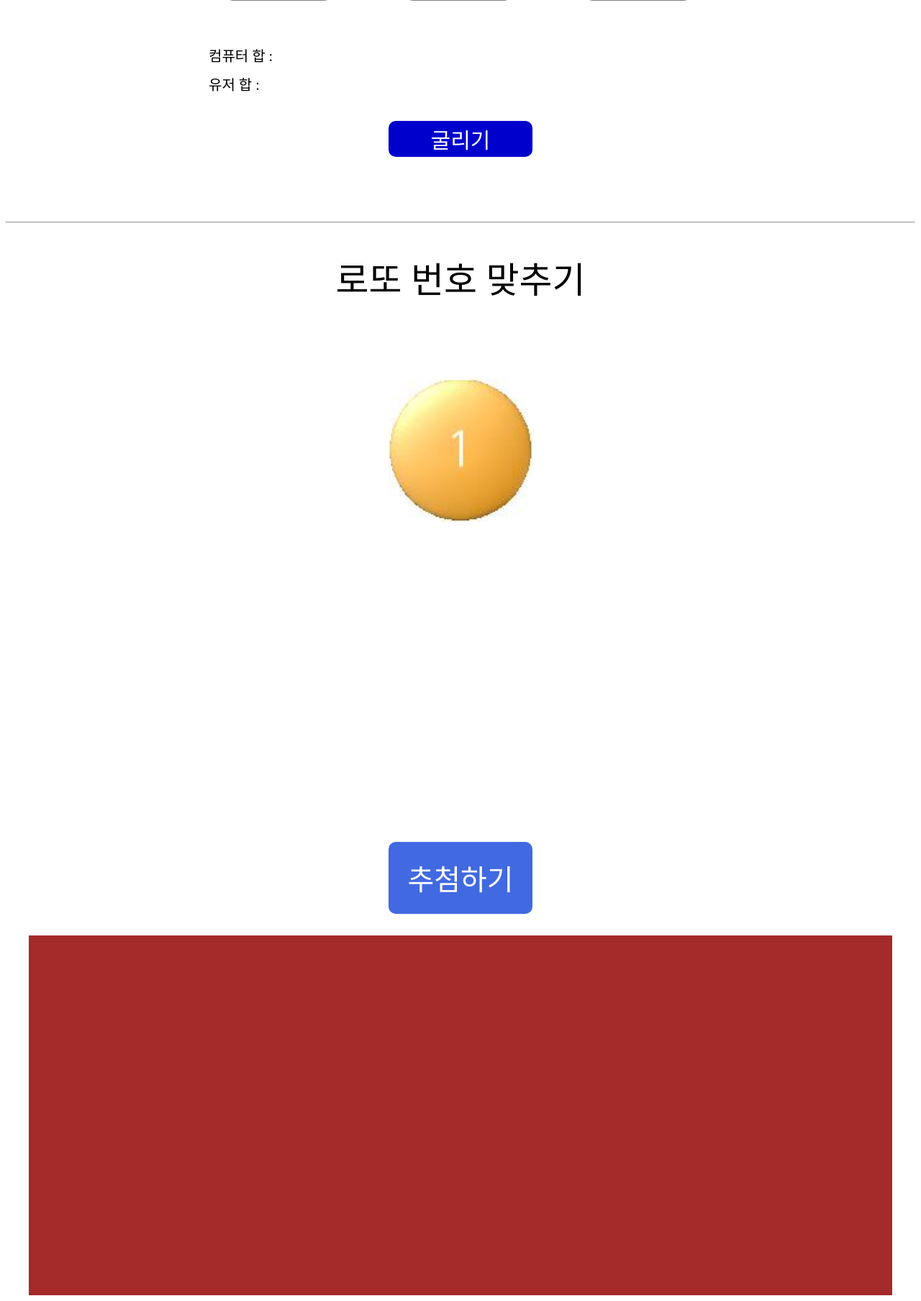
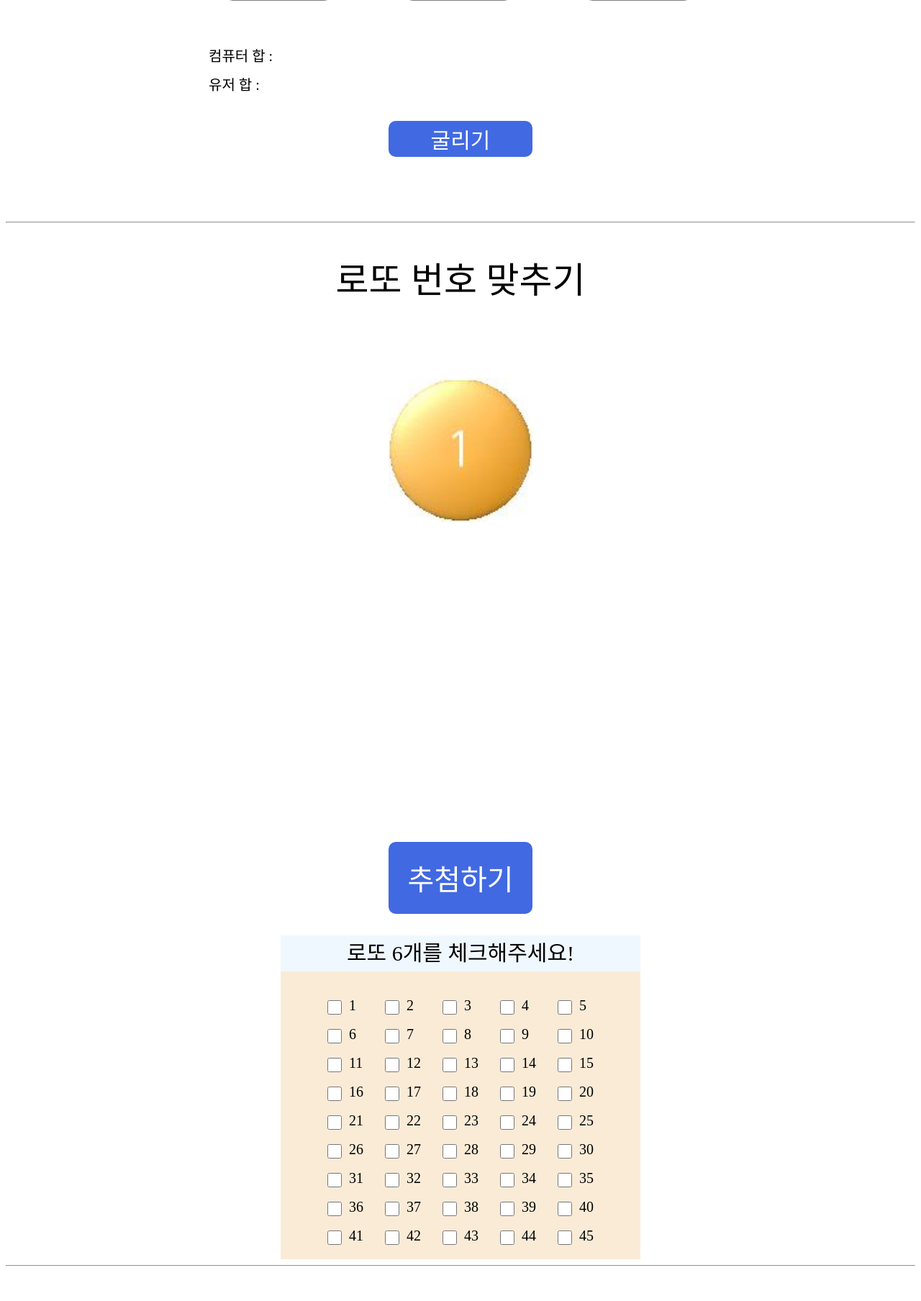
Before and after one commit to Tanmak2/DW_501, a PHP site: page /game.html in a window 1280 px wide. Shown: the part 1464-3272 px from the top of the page at 72% size. After the commit the page ends 3224 px from the top, so only its background shows below. Run offline with PHP 8.4, Linux system fonts and the light colour scheme.

Commit message:
0919 오전과제(로또 미완성)

```diff
--- a/html/오전수업/0916과제/game.css
+++ b/html/오전수업/0916과제/game.css
@@ -167,7 +167,7 @@
     border-radius: 10px;
     border: 0;
     color: white;
-    background-color: mediumblue;
+    background-color: royalblue;
     cursor: pointer;
 }
 .lotto_wrap{
@@ -221,8 +221,42 @@
     cursor: pointer;
 }
 .lotto_check_wrap{
-    width: 1200px;
-    height: 500px;
+    width: 500px;
+    height: 450px;
     margin: 0 auto;
-    background-color: brown;
+    background-color: antiquewhite;
 }
+.chk_title{
+    width: 500px;
+    height: 50px;
+    line-height: 50px;
+    font-size: 30px;
+    text-align: center;
+    margin-bottom: 40px;
+    background-color: aliceblue;
+}
+.lotto_num_box{
+    width: 400px;
+    height: auto;
+    margin: 0 auto;
+    display: flex;
+    justify-content: space-around;
+    margin-bottom: 20px;
+}
+.chk_box{
+    width: 50px;
+    height: 20px;
+    display: flex;
+    justify-content: space-between;
+}
+.chk_box input{
+    width: 20px;
+    height: 20px;
+    margin: 0;
+}
+.chk_num{
+    width: 20px;
+    height: 20px;
+    line-height: 15px;
+    font-size: 20px;
+}
--- a/html/오전수업/0916과제/game.html
+++ b/html/오전수업/0916과제/game.html
@@ -6,9 +6,6 @@
     <meta name="viewport" content="width=device-width, initial-scale=1.0">
     <title>Document</title>
     <link rel="stylesheet" type="text/css" href="game.css">
-<script>
-
-</script>
 </head>
 <body onload="textChange()">
     <div id="main_wrap">
@@ -21,13 +18,13 @@
             </div>
             <div class="user_wrap">
                 <div class="rock">
-                    <button id="rock_bt" name="0" onclick="clicks(this)">✊</button>
+                    <button id="rock_bt" onclick="clicks(this)">✊</button>
                 </div>
                 <div class="scissors">
-                    <button id="scissors_bt" name="1" onclick="clicks(this)">✌</button>
+                    <button id="scissors_bt" onclick="clicks(this)">✌</button>
                 </div>
                 <div class="paper">
-                    <button id="paper_bt" name="2" onclick="clicks(this)">🖐</button>
+                    <button id="paper_bt" onclick="clicks(this)">🖐</button>
                 </div>
             </div>
         </div>
@@ -75,14 +72,235 @@
                 <button onclick="lotto_start()">추첨하기</button>
             </div>
             <div class="lotto_check_wrap">
+                <div class="chk_title">로또 6개를 체크해주세요!</div>
                 <div class="lotto_num_box">
-
+                    <div class="chk_box">
+                        <div class="chk"><input type="checkbox" onclick="lotto_num_chk(this)" id="user_num1"></div>
+                        <div class="chk_num">1</div>
+                    </div>
+                    <div class="chk_box">
+                        <div class="chk"><input type="checkbox" onclick="lotto_num_chk(this)" id="user_num2"></div>
+                        <div class="chk_num">2</div>
+                    </div>
+                    <div class="chk_box">
+                        <div class="chk"><input type="checkbox" onclick="lotto_num_chk(this)" id="user_num3"></div>
+                        <div class="chk_num">3</div>
+                    </div>
+                    <div class="chk_box">
+                        <div class="chk"><input type="checkbox" onclick="lotto_num_chk(this)" id="user_num4"></div>
+                        <div class="chk_num">4</div>
+                    </div>
+                    <div class="chk_box">
+                        <div class="chk"><input type="checkbox" onclick="lotto_num_chk(this)" id="user_num5"></div>
+                        <div class="chk_num">5</div>
+                    </div>
+                </div>
+                <div class="lotto_num_box">
+                    <div class="chk_box">
+                        <div class="chk"><input type="checkbox" onclick="lotto_num_chk(this)" id="user_num6"></div>
+                        <div class="chk_num">6</div>
+                    </div>
+                    <div class="chk_box">
+                        <div class="chk"><input type="checkbox" onclick="lotto_num_chk(this)" id="user_num7"></div>
+                        <div class="chk_num">7</div>
+                    </div>
+                    <div class="chk_box">
+                        <div class="chk"><input type="checkbox" onclick="lotto_num_chk(this)" id="user_num8"></div>
+                        <div class="chk_num">8</div>
+                    </div>
+                    <div class="chk_box">
+                        <div class="chk"><input type="checkbox" onclick="lotto_num_chk(this)" id="user_num9"></div>
+                        <div class="chk_num">9</div>
+                    </div>
+                    <div class="chk_box">
+                        <div class="chk"><input type="checkbox" onclick="lotto_num_chk(this)" id="user_num10"></div>
+                        <div class="chk_num">10</div>
+                    </div>
+                </div>
+                <div class="lotto_num_box">
+                    <div class="chk_box">
+                        <div class="chk"><input type="checkbox" onclick="lotto_num_chk(this)" id="user_num11"></div>
+                        <div class="chk_num">11</div>
+                    </div>
+                    <div class="chk_box">
+                        <div class="chk"><input type="checkbox" onclick="lotto_num_chk(this)" id="user_num12"></div>
+                        <div class="chk_num">12</div>
+                    </div>
+                    <div class="chk_box">
+                        <div class="chk"><input type="checkbox" onclick="lotto_num_chk(this)" id="user_num13"></div>
+                        <div class="chk_num">13</div>
+                    </div>
+                    <div class="chk_box">
+                        <div class="chk"><input type="checkbox" onclick="lotto_num_chk(this)" id="user_num14"></div>
+                        <div class="chk_num">14</div>
+                    </div>
+                    <div class="chk_box">
+                        <div class="chk"><input type="checkbox" onclick="lotto_num_chk(this)" id="user_num15"></div>
+                        <div class="chk_num">15</div>
+                    </div>
+                </div>
+                <div class="lotto_num_box">
+                    <div class="chk_box">
+                        <div class="chk"><input type="checkbox" onclick="lotto_num_chk(this)" id="user_num16"></div>
+                        <div class="chk_num">16</div>
+                    </div>
+                    <div class="chk_box">
+                        <div class="chk"><input type="checkbox" onclick="lotto_num_chk(this)" id="user_num17"></div>
+                        <div class="chk_num">17</div>
+                    </div>
+                    <div class="chk_box">
+                        <div class="chk"><input type="checkbox" onclick="lotto_num_chk(this)" id="user_num18"></div>
+                        <div class="chk_num">18</div>
+                    </div>
+                    <div class="chk_box">
+                        <div class="chk"><input type="checkbox" onclick="lotto_num_chk(this)" id="user_num19"></div>
+                        <div class="chk_num">19</div>
+                    </div>
+                    <div class="chk_box">
+                        <div class="chk"><input type="checkbox" onclick="lotto_num_chk(this)" id="user_num20"></div>
+                        <div class="chk_num">20</div>
+                    </div>
+                </div>
+                <div class="lotto_num_box">
+                    <div class="chk_box">
+                        <div class="chk"><input type="checkbox" onclick="lotto_num_chk(this)" id="user_num21"></div>
+                        <div class="chk_num">21</div>
+                    </div>
+                    <div class="chk_box">
+                        <div class="chk"><input type="checkbox" onclick="lotto_num_chk(this)" id="user_num22"></div>
+                        <div class="chk_num">22</div>
+                    </div>
+                    <div class="chk_box">
+                        <div class="chk"><input type="checkbox" onclick="lotto_num_chk(this)" id="user_num23"></div>
+                        <div class="chk_num">23</div>
+                    </div>
+                    <div class="chk_box">
+                        <div class="chk"><input type="checkbox" onclick="lotto_num_chk(this)" id="user_num24"></div>
+                        <div class="chk_num">24</div>
+                    </div>
+                    <div class="chk_box">
+                        <div class="chk"><input type="checkbox" onclick="lotto_num_chk(this)" id="user_num25"></div>
+                        <div class="chk_num">25</div>
+                    </div>
+                </div>
+                <div class="lotto_num_box">
+                    <div class="chk_box">
+                        <div class="chk"><input type="checkbox" onclick="lotto_num_chk(this)" id="user_num26"></div>
+                        <div class="chk_num">26</div>
+                    </div>
+                    <div class="chk_box">
+                        <div class="chk"><input type="checkbox" onclick="lotto_num_chk(this)" id="user_num27"></div>
+                        <div class="chk_num">27</div>
+                    </div>
+                    <div class="chk_box">
+                        <div class="chk"><input type="checkbox" onclick="lotto_num_chk(this)" id="user_num28"></div>
+                        <div class="chk_num">28</div>
+                    </div>
+                    <div class="chk_box">
+                        <div class="chk"><input type="checkbox" onclick="lotto_num_chk(this)" id="user_num29"></div>
+                        <div class="chk_num">29</div>
+                    </div>
+                    <div class="chk_box">
+                        <div class="chk"><input type="checkbox" onclick="lotto_num_chk(this)" id="user_num30"></div>
+                        <div class="chk_num">30</div>
+                    </div>
+                </div>
+                <div class="lotto_num_box">
+                    <div class="chk_box">
+                        <div class="chk"><input type="checkbox" onclick="lotto_num_chk(this)" id="user_num31"></div>
+                        <div class="chk_num">31</div>
+                    </div>
+                    <div class="chk_box">
+                        <div class="chk"><input type="checkbox" onclick="lotto_num_chk(this)" id="user_num32"></div>
+                        <div class="chk_num">32</div>
+                    </div>
+                    <div class="chk_box">
+                        <div class="chk"><input type="checkbox" onclick="lotto_num_chk(this)" id="user_num33"></div>
+                        <div class="chk_num">33</div>
+                    </div>
+                    <div class="chk_box">
+                        <div class="chk"><input type="checkbox" onclick="lotto_num_chk(this)" id="user_num34"></div>
+                        <div class="chk_num">34</div>
+                    </div>
+                    <div class="chk_box">
+                        <div class="chk"><input type="checkbox" onclick="lotto_num_chk(this)" id="user_num35"></div>
+                        <div class="chk_num">35</div>
+                    </div>
+                </div>
+                <div class="lotto_num_box">
+                    <div class="chk_box">
+                        <div class="chk"><input type="checkbox" onclick="lotto_num_chk(this)" id="user_num36"></div>
+                        <div class="chk_num">36</div>
+                    </div>
+                    <div class="chk_box">
+                        <div class="chk"><input type="checkbox" onclick="lotto_num_chk(this)" id="user_num37"></div>
+                        <div class="chk_num">37</div>
+                    </div>
+                    <div class="chk_box">
+                        <div class="chk"><input type="checkbox" onclick="lotto_num_chk(this)" id="user_num38"></div>
+                        <div class="chk_num">38</div>
+                    </div>
+                    <div class="chk_box">
+                        <div class="chk"><input type="checkbox" onclick="lotto_num_chk(this)" id="user_num39"></div>
+                        <div class="chk_num">39</div>
+                    </div>
+                    <div class="chk_box">
+                        <div class="chk"><input type="checkbox" onclick="lotto_num_chk(this)" id="user_num40"></div>
+                        <div class="chk_num">40</div>
+                    </div>
+                </div>
+                <div class="lotto_num_box">
+                    <div class="chk_box">
+                        <div class="chk"><input type="checkbox" onclick="lotto_num_chk(this)" id="user_num41"></div>
+                        <div class="chk_num">41</div>
+                    </div>
+                    <div class="chk_box">
+                        <div class="chk"><input type="checkbox" onclick="lotto_num_chk(this)" id="user_num42"></div>
+                        <div class="chk_num">42</div>
+                    </div>
+                    <div class="chk_box">
+                        <div class="chk"><input type="checkbox" onclick="lotto_num_chk(this)" id="user_num43"></div>
+                        <div class="chk_num">43</div>
+                    </div>
+                    <div class="chk_box">
+                        <div class="chk"><input type="checkbox" onclick="lotto_num_chk(this)" id="user_num44"></div>
+                        <div class="chk_num">44</div>
+                    </div>
+                    <div class="chk_box">
+                        <div class="chk"><input type="checkbox" onclick="lotto_num_chk(this)" id="user_num45"></div>
+                        <div class="chk_num">45</div>
+                    </div>
                 </div>
             </div>
         </div>
+        <hr>
     </div>
+    <!-- <button onclick="test()">실행하기</button> -->
 </body>
 <script>
+    // function test(){
+    //     var main_wrap = document.getElementById("main_wrap");
+    //     main_wrap.innerHTML = "<div class="+"rsp_wrap"+">"
+    //                             +"<div class="+"game_title"+">가위 바위 보!</div>"
+    //                             +"<div class="+"com_wrap"+">"
+    //                             +"<div id="+"result1"+"></div>"
+    //                             +"<div class="+"rsp_img"+" id="+"rspChange"+">✊</div>"
+    //                             +"<div id="+"result2"+"></div>";
+    //     main_wrap.innerHTML +=  "<div class="+"user_wrap"+">"
+    //                             +"<div class="+"rock"+">"
+    //                             +"<button id="+"rock_bt"+" onclick="+"clicks(this)"+">✊</button>"
+    //                             +"</div>"
+    //                             +"<div class="+"scissors"+">"
+    //                             +"<button id="+"scissors_bt"+" onclick="+"clicks(this)"+">✌</button>"
+    //                             +"</div>"
+    //                             +"<div class="+"paper"+">"
+    //                             +"<button id="+"paper_bt"+" onclick="+"clicks(this)"+">🖐</button>"
+    //                             +"</div>"
+    //                             +"</div>"
+    //                             +"</div>"
+    //                             +"<hr>"
+    //                             +"</div>";
+    // }
     var rsp_count = 0;
     var dice_count = 1;
     var count = 0;
@@ -100,8 +318,8 @@
     var dice_result = document.getElementById("dice_result");
     var com_dices = new Array(3);
     var user_dices = new Array(3);
-    var lotto_nums = new Array(6);
-    var user_lotto = new Array(6);
+    var lotto_nums;
+    var user_lotto = new Array();
     var rsp_animate;
     var dice_animate;
     var lotto_animate;
@@ -302,10 +520,10 @@
     var isStart = true;
     function lotto_start(){
         if(isStart == true){
-            for(var i = 0; i<lotto_nums.length; i++){
-                var lotto_result_num = document.getElementById("lotto_num"+(i+1));
+            lotto_nums = new Array(1);
+            for(var i = 1; i <= 6; i++){
+                var lotto_result_num = document.getElementById("lotto_num"+i);
                 lotto_result_num.src = "";
-                lotto_nums[i] = 0;
                 isStart = false;
             }
         }
@@ -319,18 +537,23 @@
         }
         if(lotto_ran_count == 20){
             for(var i = 0; i < lotto_nums.length; i++){
-                if(lotto_nums[i] == lotto_ran){
+                if(parseInt(lotto_nums[i]) == parseInt(lotto_ran)){
                     isNum = true;
                     lotto_ran_count = 0;
                     break;
                 }
             }
             if(isNum == false){
-                lotto_nums[lotto_count] = lotto_ran;
-                var lotto_result_num = document.getElementById("lotto_num"+(lotto_count+1));
-                lotto_result_num.src = lotto_ran+".jpg";
+                lotto_nums[lotto_count] = parseInt(lotto_ran);
+                lotto_nums.sort(function (a, b){return a - b});
+                for(var i = 0; i < lotto_nums.length; i++){
+                    var lotto_result_num = document.getElementById("lotto_num"+(i+1));
+                    lotto_result_num.src = lotto_nums[i]+".jpg";
+                }
                 lotto_count++;
                 lotto_ran_count = 0;
+                clearTimeout(lotto_animate);
+                lotto_animate = setTimeout(lotto_start,1000);
             }
         }
         if(lotto_count == 6){
@@ -339,5 +562,25 @@
             isStart = true;
         }
     }
+    var chk_count = 0;
+    function lotto_num_chk(chk_number){
+        var user_chk = chk_number.id;
+        if(chk_number.checked == true)
+        {
+            if(chk_count == 6){
+            alert("최대 6개까지 선택가능합니다.");
+            chk_number.checked = false;
+            return;
+            }
+            user_lotto[chk_count] = user_chk.split("");
+            alert(user_lotto[chk_number]);
+            chk_count++;
+        }
+        if(chk_number.checked == false){
+            chk_count--;
+        }
+
+    }
+
 </script>
 </html>
```
Also changed, not shown: html/오후수업/애니메이션구현/index.html (added, +142 -0 lines).
